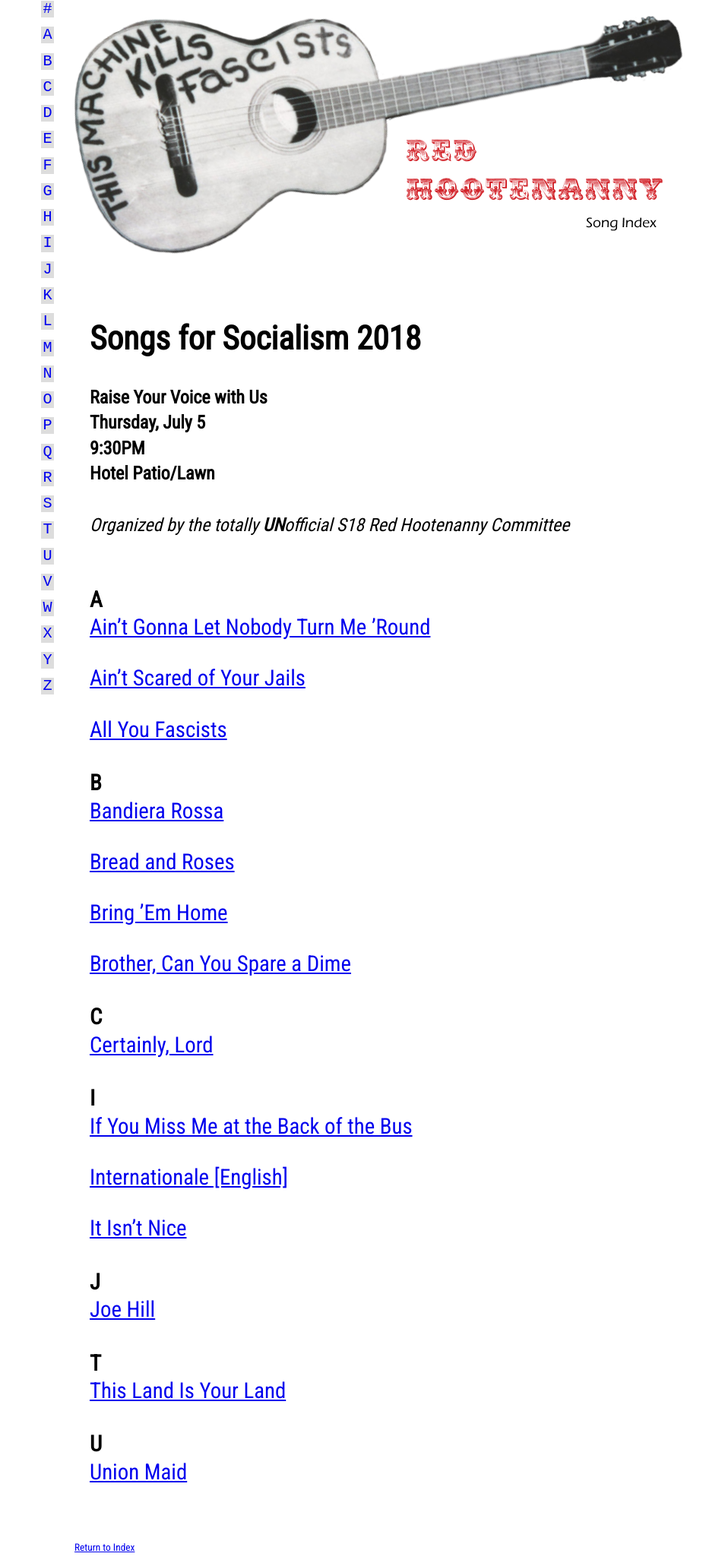
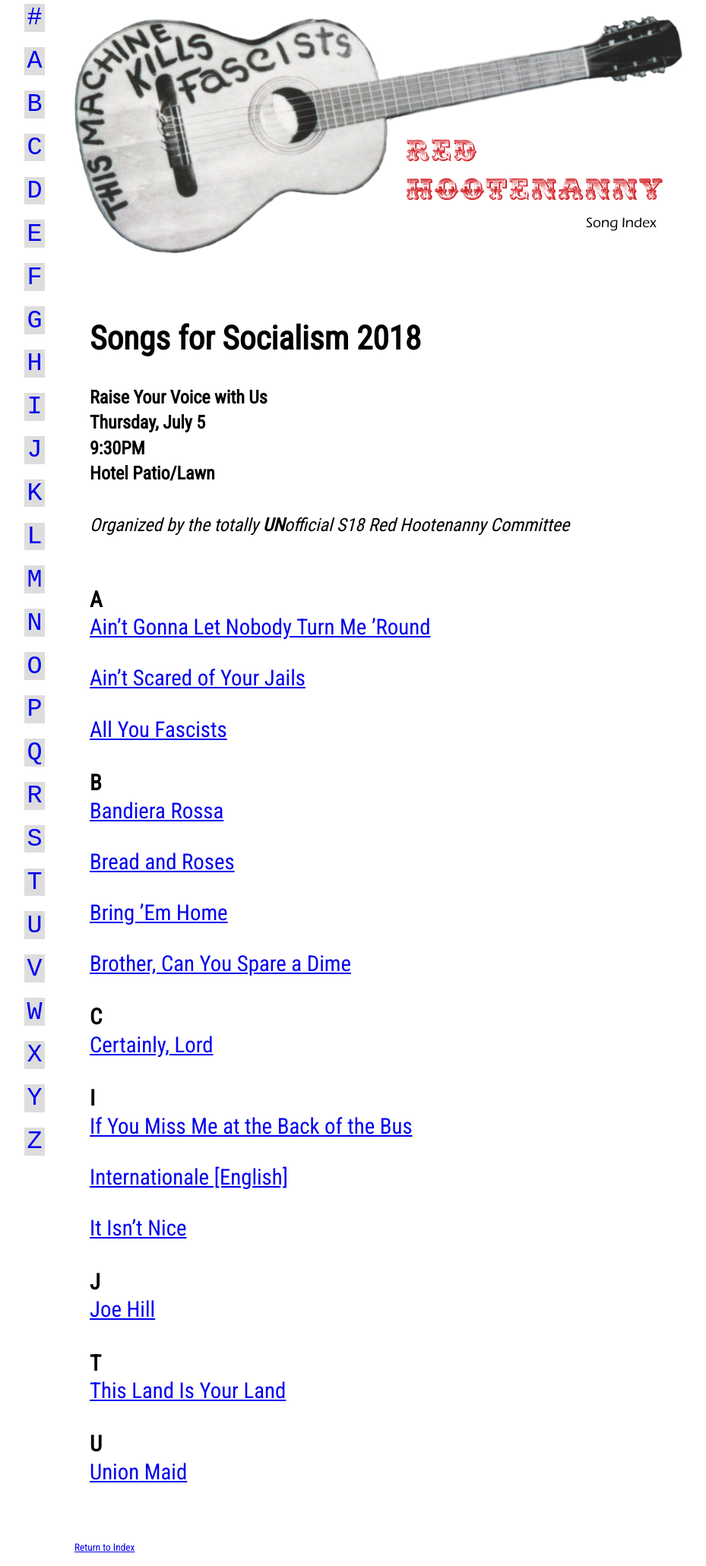
Before and after one commit to socialismconference/songbook.github.io, a Jekyll site: the page built from index.md, in a window 1280 px wide. Shown: the whole page at 76% size, without its empty margins (142-1071 px from the left). Built offline with Jekyll 4.4.1, drawn with Linux system fonts in a browser that asks for light colours; our own code applies the rules of GitHub Pages for plain Markdown files; a script that is not in the unit is left out.

Commit message:
Update style.css

```diff
--- a/assets/css/style.css
+++ b/assets/css/style.css
@@ -84,3 +84,8 @@ section blockquote a {
     left: calc((50vw - 410px) - 2em);
   }
 }
+@media screen and (orientation:landscape) {
+  .alphabet + p {
+    font-size: 3.1vh
+  }
+}
```
